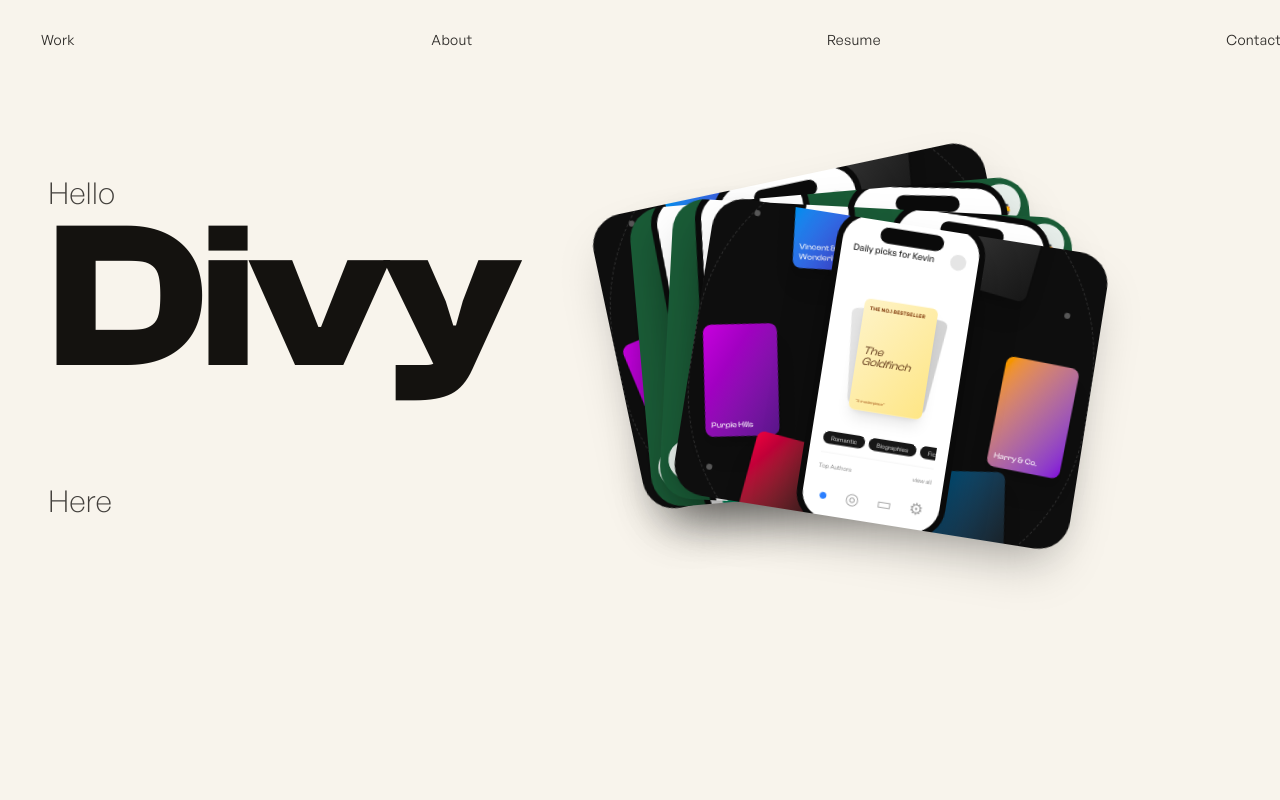
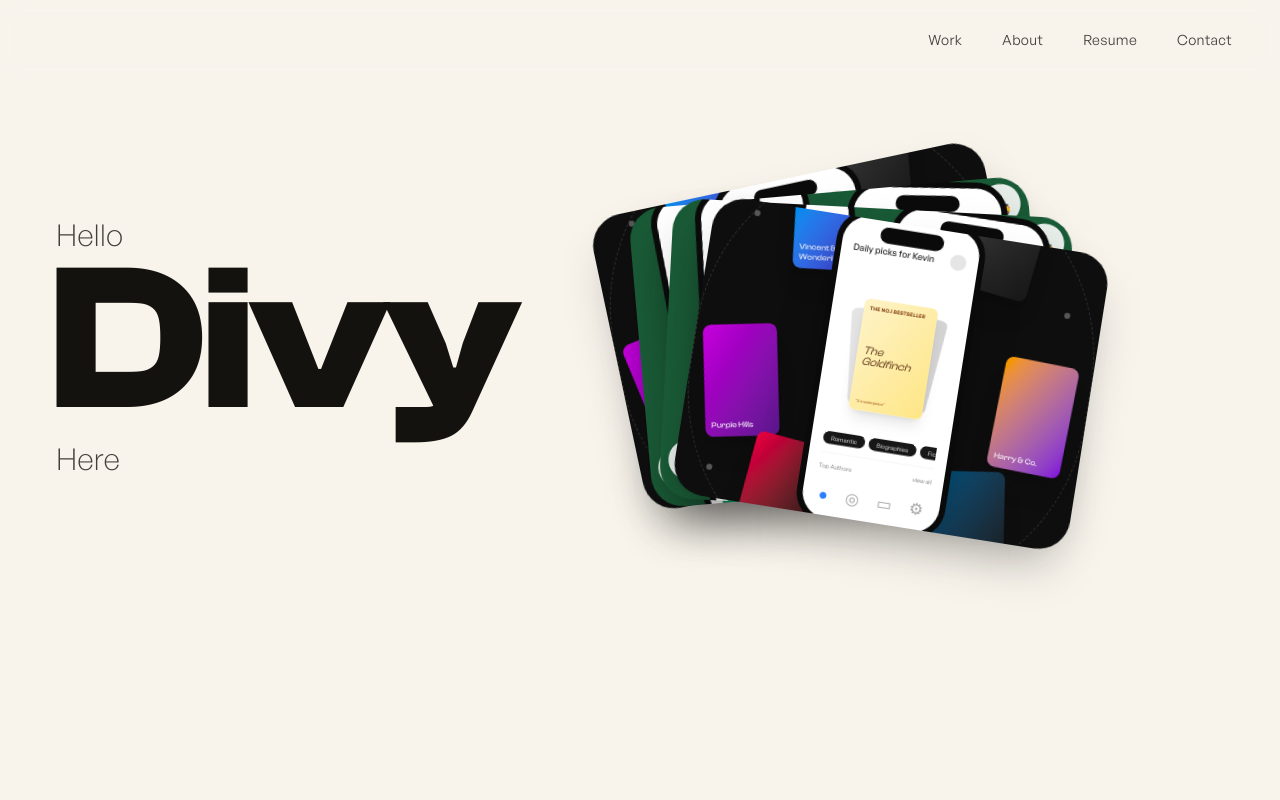
Before and after one commit to Divy1429/PORTFOLIO-NEW, a Next.js app: page / in a window 1280 px wide. Shown: the top 800 px of the page. Built offline with nearby package versions, Linux system fonts and the light colour scheme; a web font is replaced by a local one.

Commit message:
Fix: animation design

```diff
--- a/src/components/FlyingCard.tsx
+++ b/src/components/FlyingCard.tsx
@@ -82,8 +82,9 @@ export default function FlyingCard({
     // eslint-disable-next-line react-hooks/exhaustive-deps
   }, [gridSlotRef, workSectionRef]);
 
-  // start → peak → hold at peak → settle into grid → fade out
-  const stops: [number, number, number, number, number] = [0, 0.45, 0.70, 0.92, 1];
+  // start → peak (gradual) → hold at peak → settle into grid (slow)
+  // Wider ranges = smoother transitions with Lenis' momentum
+  const stops: [number, number, number, number, number] = [0, 0.35, 0.65, 0.90, 1];
   const fallback = poses?.start ?? { top: 0, left: 0, width: 220, height: 165, rotate: 0 };
   const mid = poses?.peak ?? fallback;
   const end = poses?.end ?? fallback;
@@ -94,7 +95,7 @@ export default function FlyingCard({
   const height = useTransform(progress, stops, [fallback.height, mid.height, mid.height, end.height, end.height]);
   const rotate = useTransform(progress, stops, [fallback.rotate, mid.rotate, mid.rotate, end.rotate, end.rotate]);
   // Fade out once landed so in-flow cards in WorkSection take over
-  const opacity = useTransform(progress, [0.90, 1], [1, 0]);
+  const opacity = useTransform(progress, [0.88, 1], [1, 0]);
 
   if (!poses) return null;
 
--- a/src/components/Hero.tsx
+++ b/src/components/Hero.tsx
@@ -33,7 +33,7 @@ export default function Hero({
           <div className="flex max-w-[560px] flex-col md:max-w-[640px]">
             <motion.span
               style={{ opacity: helloOpacity }}
-              className="font-sans text-2xl font-light text-foreground/80 md:text-3xl"
+              className="font-sans text-2xl font-light text-foreground/80 md:text-3xl ml-2"
             >
               Hello
             </motion.span>
@@ -55,7 +55,7 @@ export default function Hero({
 
             <motion.span
               style={{ opacity: hereOpacity }}
-              className="font-sans text-2xl font-light text-foreground/80 md:text-3xl mt-41"
+              className="font-sans text-2xl font-light text-foreground/80 md:text-3xl mt-20 ml-2"
             >
               Here
             </motion.span>
--- a/src/components/Nav.tsx
+++ b/src/components/Nav.tsx
@@ -4,37 +4,11 @@ import { motion, useTransform, type MotionValue } from "framer-motion";
 import type { RefObject } from "react";
 
 const LINKS = [
-  { label: "Work", href: "#work", spread: 3.2, clustered: 72.4 },
-  { label: "About", href: "#about", spread: 33.7, clustered: 79.3 },
-  { label: "Resume", href: "#resume", spread: 64.6, clustered: 86.7 },
-  { label: "Contact", href: "#contact", spread: 95.8, clustered: 94.5 },
+  { label: "Work", href: "#work" },
+  { label: "About", href: "#about" },
+  { label: "Resume", href: "#resume" },
+  { label: "Contact", href: "#contact" },
 ] as const;
-
-function NavLink({
-  label,
-  href,
-  spread,
-  clustered,
-  progress,
-}: {
-  label: string;
-  href: string;
-  spread: number;
-  clustered: number;
-  progress: MotionValue<number>;
-}) {
-  const left = useTransform(progress, [0, 0.5], [`${spread}%`, `${clustered}%`]);
-
-  return (
-    <motion.a
-      href={href}
-      style={{ left }}
-      className="absolute top-1/2 -translate-y-1/2 whitespace-nowrap text-sm font-normal tracking-wide text-foreground/90 transition-opacity hover:opacity-60"
-    >
-      {label}
-    </motion.a>
-  );
-}
 
 export default function Nav({
   progress,
@@ -43,25 +17,43 @@ export default function Nav({
   progress: MotionValue<number>;
   logoSlotRef: RefObject<HTMLSpanElement | null>;
 }) {
+  // Fade in a subtle backdrop once the user starts scrolling
+  const bgOpacity = useTransform(progress, [0.02, 0.15], [0, 1]);
+
   return (
-    <header className="fixed inset-x-0 top-0 z-50">
-      <nav className="relative mx-auto h-20 w-full max-w-[1600px] px-6 md:px-12">
+    <motion.header
+      style={{
+        // eslint-disable-next-line react-hooks/rules-of-hooks
+        backgroundColor: useTransform(bgOpacity, (v) => `rgba(248, 244, 236, ${v * 0.92})`),
+      }}
+      className="fixed inset-x-0 top-0 z-50 backdrop-blur-sm"
+    >
+      <nav className="mx-auto flex h-16 w-full max-w-[1600px] items-center justify-between px-6 md:h-20 md:px-12">
         {/*
           Invisible, layout-only slot. FlyingLogo (rendered in SiteShell) measures
-          this rect and animates the real text onto it.
+          this rect and animates the real "Divy" text onto it.
         */}
         <span
           ref={logoSlotRef}
           aria-hidden
-          className="invisible absolute left-6 top-1/2 -translate-y-1/2 whitespace-nowrap font-display text-xl font-semibold md:left-12"
+          className="invisible whitespace-nowrap font-display text-xl font-semibold"
         >
           Divy
         </span>
 
-        {LINKS.map((link) => (
-          <NavLink key={link.label} progress={progress} {...link} />
-        ))}
+        {/* Right-aligned link group */}
+        <div className="flex items-center gap-8 md:gap-10">
+          {LINKS.map((link) => (
+            <a
+              key={link.label}
+              href={link.href}
+              className="whitespace-nowrap text-sm font-normal tracking-wide text-foreground/80 transition-colors duration-200 hover:text-foreground"
+            >
+              {link.label}
+            </a>
+          ))}
+        </div>
       </nav>
-    </header>
+    </motion.header>
   );
 }
--- a/src/components/SiteShell.tsx
+++ b/src/components/SiteShell.tsx
@@ -49,7 +49,7 @@ export default function SiteShell() {
       ))}
 
       <Hero heroRef={heroRef} headlineRef={headlineRef} progress={scrollYProgress} />
-      <WorkSection sectionRef={workSectionRef} gridSlotRefs={gridSlotRefs} />
+      <WorkSection sectionRef={workSectionRef} gridSlotRefs={gridSlotRefs} heroProgress={scrollYProgress} />
     </>
   );
 }
--- a/src/components/SmoothScroll.tsx
+++ b/src/components/SmoothScroll.tsx
@@ -9,15 +9,23 @@ import { ReactLenis } from "lenis/react";
  * FlyingCard) and every getBoundingClientRect()-based measurement keep
  * working unmodified, and Framer Motion's useScroll (which listens for
  * native scroll events) stays in sync automatically.
+ *
+ * Tuned for buttery-smooth scroll-linked card animations:
+ *  - lerp 0.06 → slower interpolation = silkier momentum
+ *  - duration 1.6 → longer coast for cinematic feel
+ *  - wheelMultiplier 0.8 → tames fast scroll wheels for precise control
+ *  - touchMultiplier 1.5 → keeps touch/trackpad responsive
  */
 export default function SmoothScroll() {
   return (
     <ReactLenis
       root
       options={{
-        lerp: 0.1,
-        duration: 1.2,
+        lerp: 0.06,
+        duration: 1.6,
         smoothWheel: true,
+        wheelMultiplier: 0.8,
+        touchMultiplier: 1.5,
       }}
     />
   );
--- a/src/components/WorkSection.tsx
+++ b/src/components/WorkSection.tsx
@@ -1,6 +1,6 @@
 "use client";
 
-import { motion } from "framer-motion";
+import { motion, useTransform, type MotionValue } from "framer-motion";
 import type { RefObject } from "react";
 import { projects, type ProjectTag } from "@/data/projects";
 import OrbitScene from "./OrbitScene";
@@ -26,17 +26,25 @@ function Tag({ tag }: { tag: ProjectTag }) {
 export default function WorkSection({
   sectionRef,
   gridSlotRefs,
+  heroProgress,
 }: {
   sectionRef: RefObject<HTMLElement | null>;
   gridSlotRefs: RefObject<HTMLDivElement | null>[];
+  heroProgress: MotionValue<number>;
 }) {
+  // Cards stay invisible until the flying overlays have almost fully landed
+  const contentOpacity = useTransform(heroProgress, [0.88, 1], [0, 1]);
+
   return (
     <section
       id="work"
       ref={sectionRef}
       className="relative bg-background pb-24 pt-24 md:pt-32"
     >
-      <div className="mx-auto max-w-[1600px] px-6 md:px-12">
+      <motion.div
+        style={{ opacity: contentOpacity }}
+        className="mx-auto max-w-[1600px] px-6 md:px-12"
+      >
         <motion.h2
           initial={{ opacity: 0, y: 20 }}
           whileInView={{ opacity: 1, y: 0 }}
@@ -57,11 +65,6 @@ export default function WorkSection({
 
             return (
               <div key={project.id} className="flex flex-col">
-                {/*
-                  This is both the measurement target for FlyingCard's end pose
-                  AND the visible in-flow card that takes over once the flying
-                  overlay fades out at scroll completion.
-                */}
                 <div
                   ref={gridSlotRefs[i]}
                   className={`relative aspect-[4/3] w-full overflow-hidden rounded-[20px] md:rounded-[32px] ${bg}`}
@@ -103,7 +106,7 @@ export default function WorkSection({
             );
           })}
         </div>
-      </div>
+      </motion.div>
     </section>
   );
 }
```
